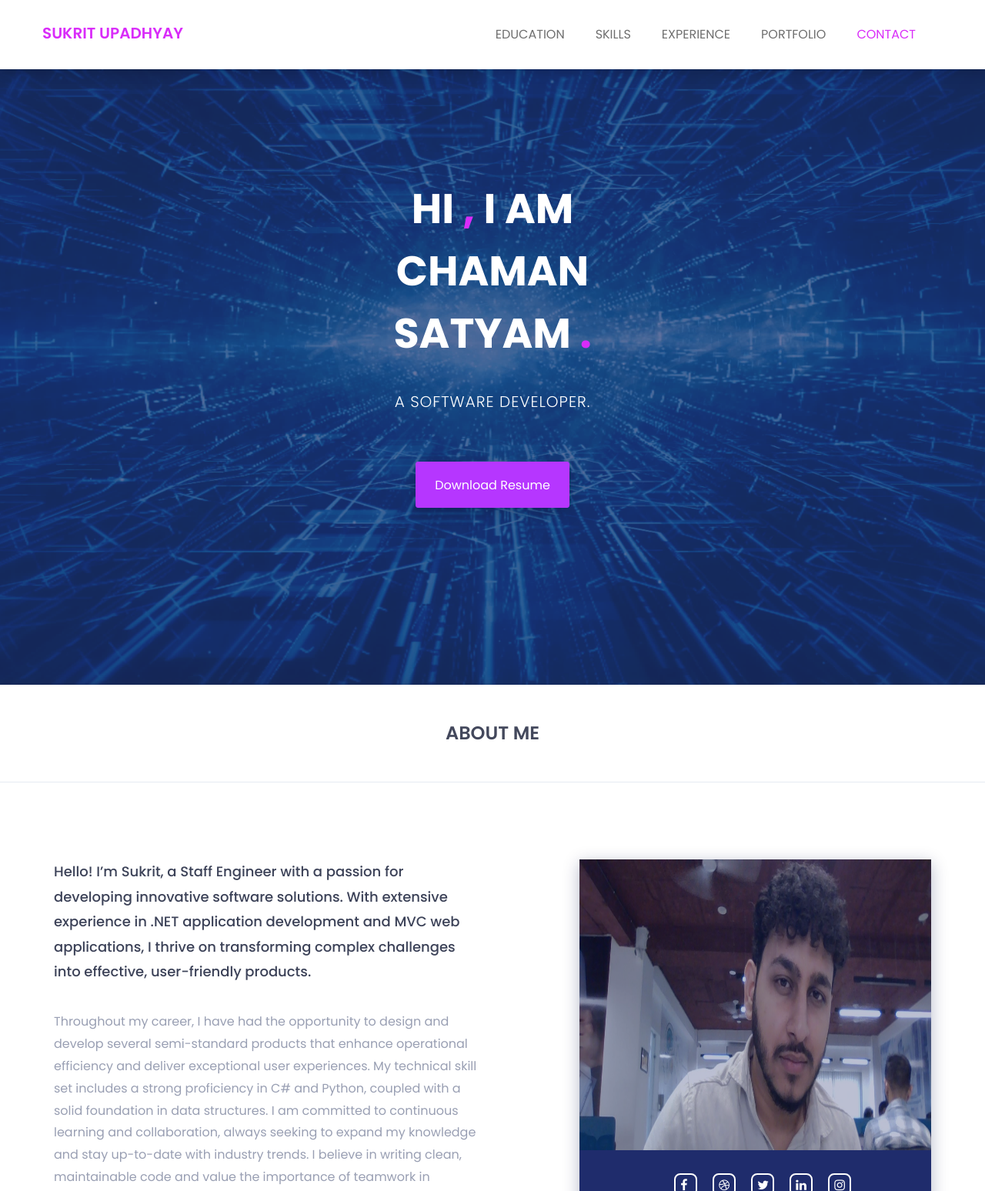
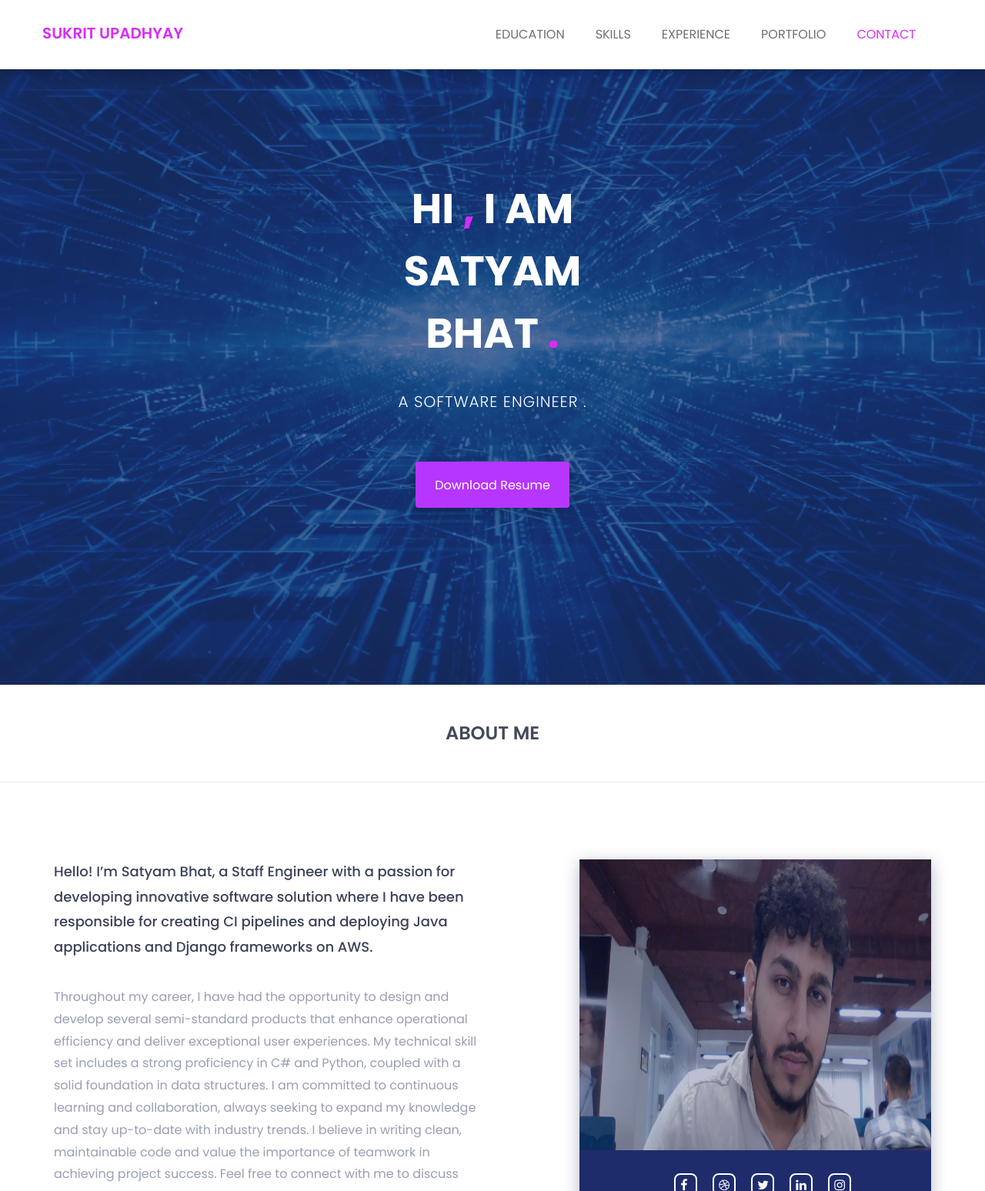
Before and after one commit to Satyam2001-prog/portfolio, a plain HTML site: page index.html in a window 1280 px wide. Shown: the top 1548 px of the page at 77% size. Drawn offline with nearby package versions, Linux system fonts and the light colour scheme.

Commit message:
Update index.html

```diff
--- a/index.html
+++ b/index.html
@@ -103,8 +103,8 @@
 				<div class="row">
 					<div class="col-md-12 text-center">
 						<div class="header-text">
-							<h2>hi <span>,</span> I am <br> Chaman <br> Satyam <span>.</span>   </h2>
-							<p>A software developer.</p>
+							<h2>hi <span>,</span> I am <br> Satyam <br> Bhat <span>.</span>   </h2>
+							<p>A Software Engineer .</p>
 							<a href="assets/download/browney.txt" download>download resume</a>
 						</div><!--/.header-text-->
 					</div><!--/.col-->
@@ -125,7 +125,7 @@
 						<div class="col-sm-6">
 							<div class="single-about-txt">
 								<h3>
-									Hello! I’m Sukrit, a Staff Engineer with a passion for developing innovative software solutions. With extensive experience in .NET application development and MVC web applications, I thrive on transforming complex challenges into effective, user-friendly products.
+									Hello! I’m Satyam Bhat, a Staff Engineer with a passion for developing innovative software solution where I have been responsible for creating CI pipelines and deploying Java applications and Django frameworks on AWS.
 								</h3>
 								<p>
 									Throughout my career, I have had the opportunity to design and develop several semi-standard products that enhance operational efficiency and deliver exceptional user experiences. My technical skill set includes a strong proficiency in C# and Python, coupled with a solid foundation in data structures.
```
